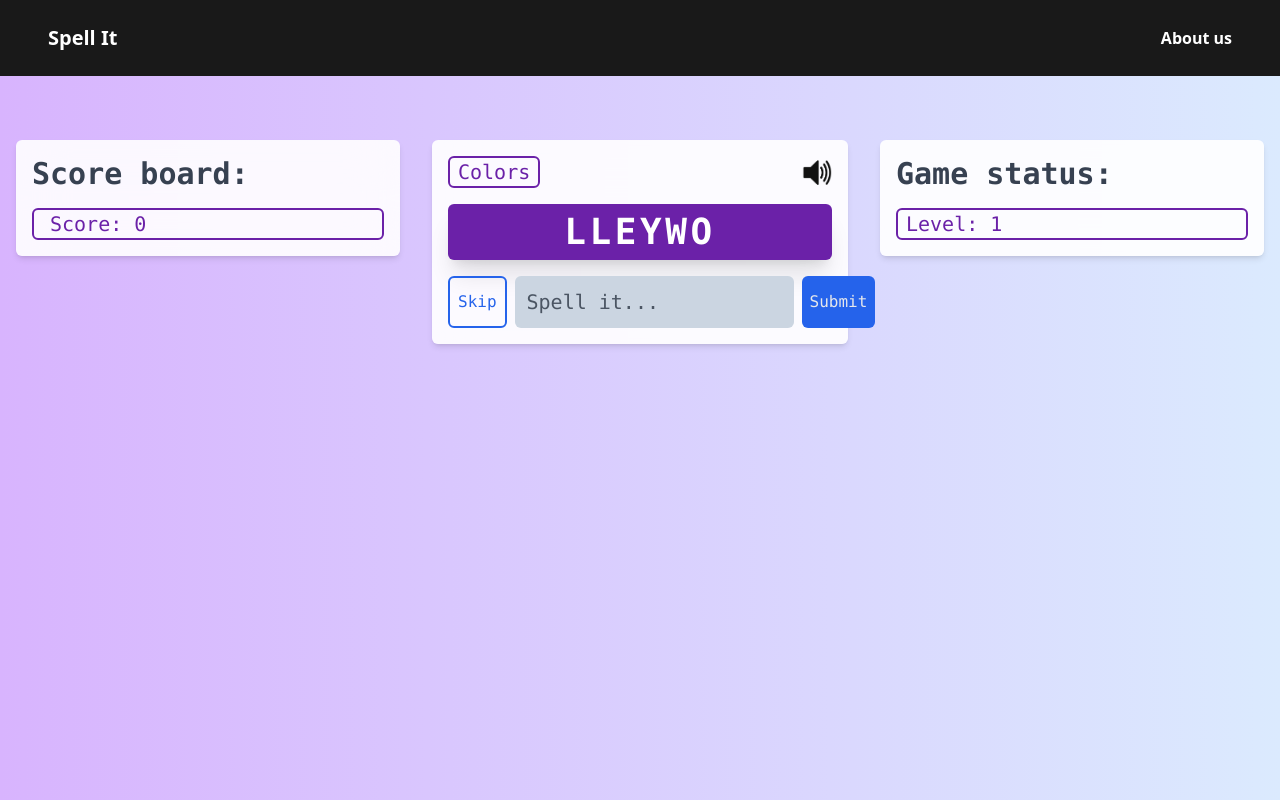
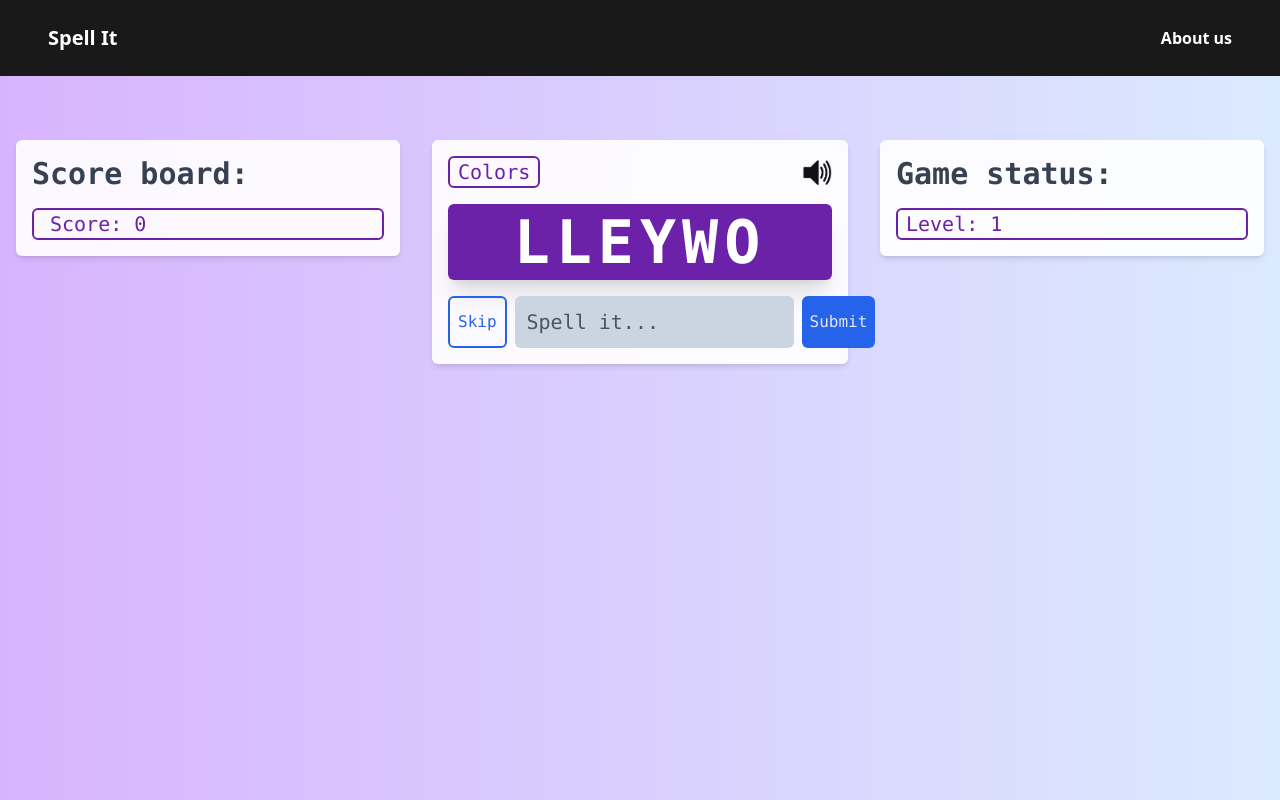
Before and after one commit to kensidiangco/spell-it-game, a Next.js app: page / in a window 1280 px wide. Both pictures are taken after typing "5" into the empty fields and a click on the input "Play". Shown: the top 800 px of the page. Built offline with nearby package versions, Linux system fonts and the light colour scheme.

Commit message:
Fix long words

```diff
--- a/components/GamePanel.jsx
+++ b/components/GamePanel.jsx
@@ -42,7 +42,7 @@ function GamePanel({ disableButton, category, rightAnswer, skipWord, shuffleWord
                     opacity: 1,
                   },
                 }}
-              className="text-5xl md:text-4xl bg-purple-800 shadow-xl text-white rounded-md p-2 font-bold text-center tracking-widest"
+              className="text-5xl md:text-6xl bg-purple-800 shadow-xl text-white rounded-md p-2 font-bold text-center tracking-widest"
             >
               {shuffleWord}
             </motion.p>}
```
